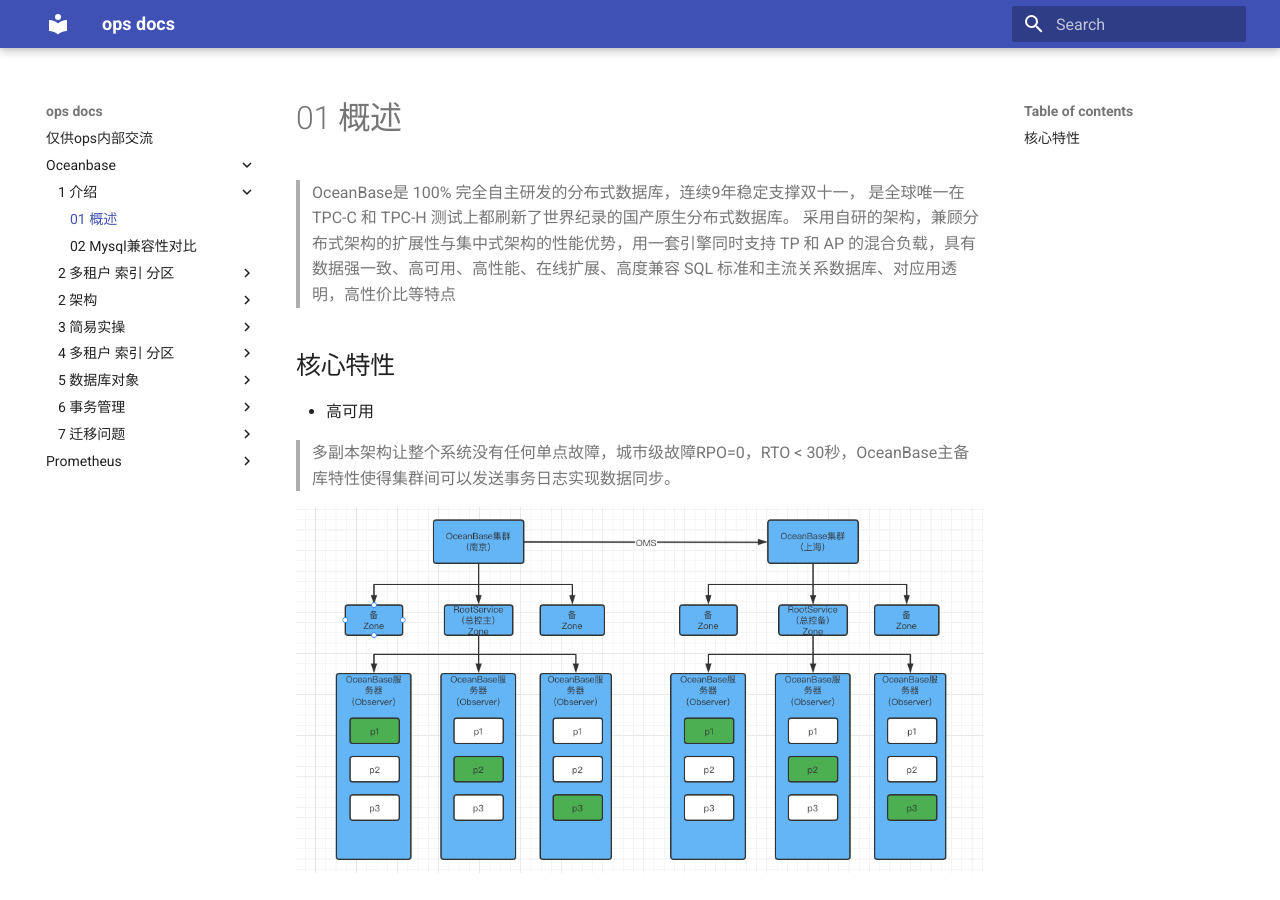
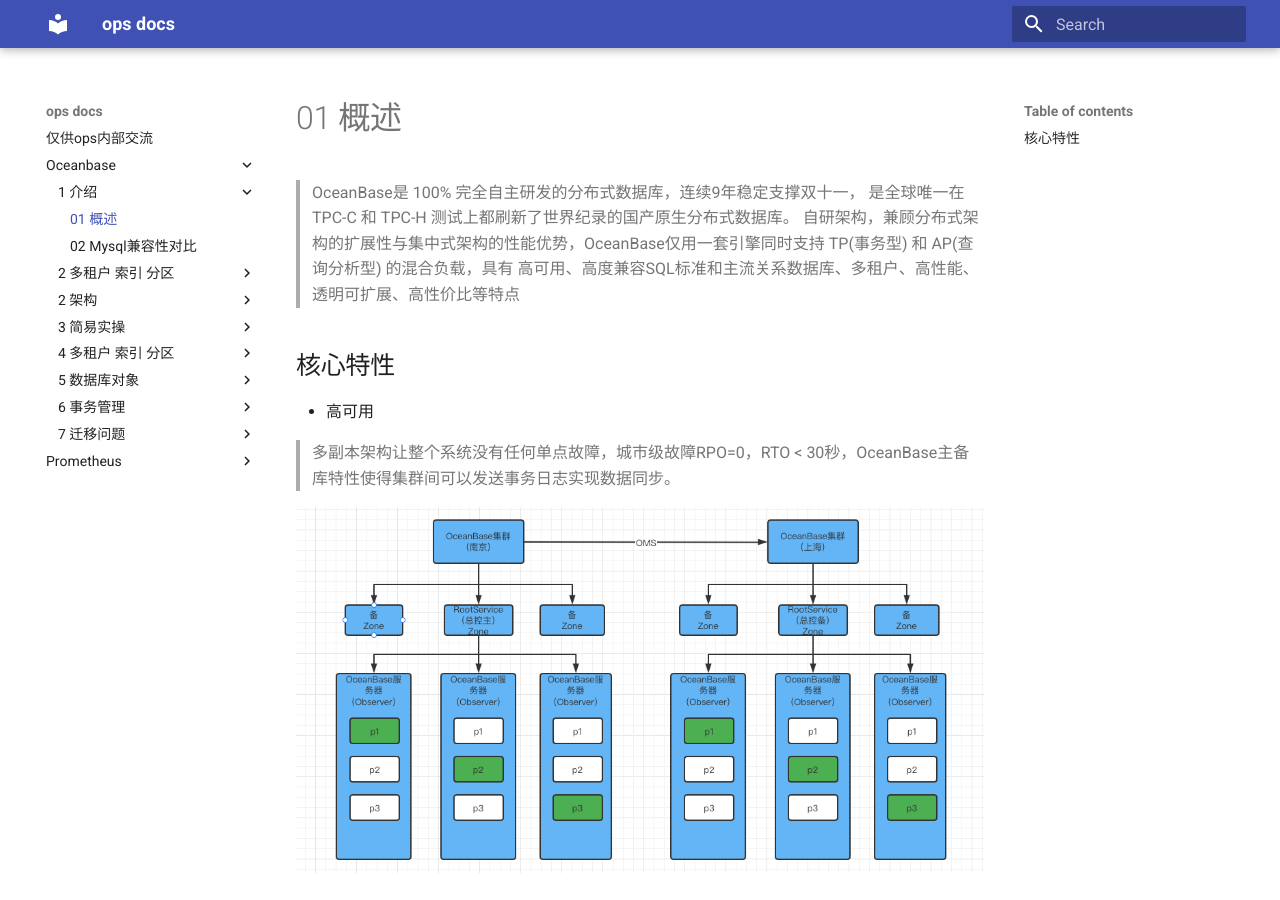
Before and after one commit to rocky-raccoon33/ops-doc, an MkDocs documentation site: the page built from docs/oceanbase/1 介绍/01 概述.md, in a window 1280 px wide and 900 px high. Built offline with MkDocs 1.6.1 and Material for MkDocs 9.7.7, drawn with Linux system fonts in a browser that asks for light colours.

Commit message:
add：高可用

```diff
--- a/docs/oceanbase/1 介绍/01 概述.md
+++ b/docs/oceanbase/1 介绍/01 概述.md
@@ -1,5 +1,6 @@
 > OceanBase是 100% 完全自主研发的分布式数据库，连续9年稳定支撑双十一， 是全球唯一在 TPC-C 和 TPC-H 测试上都刷新了世界纪录的国产原生分布式数据库。
-采用自研的架构，兼顾分布式架构的扩展性与集中式架构的性能优势，用一套引擎同时支持 TP 和 AP 的混合负载，具有数据强一致、高可用、高性能、在线扩展、高度兼容 SQL 标准和主流关系数据库、对应用透明，高性价比等特点
+自研架构，兼顾分布式架构的扩展性与集中式架构的性能优势，OceanBase仅用一套引擎同时支持 TP(事务型) 和 AP(查询分析型) 的混合负载，具有
+高可用、高度兼容SQL标准和主流关系数据库、多租户、高性能、透明可扩展、高性价比等特点
 
 ## 核心特性
 - 高可用
```
